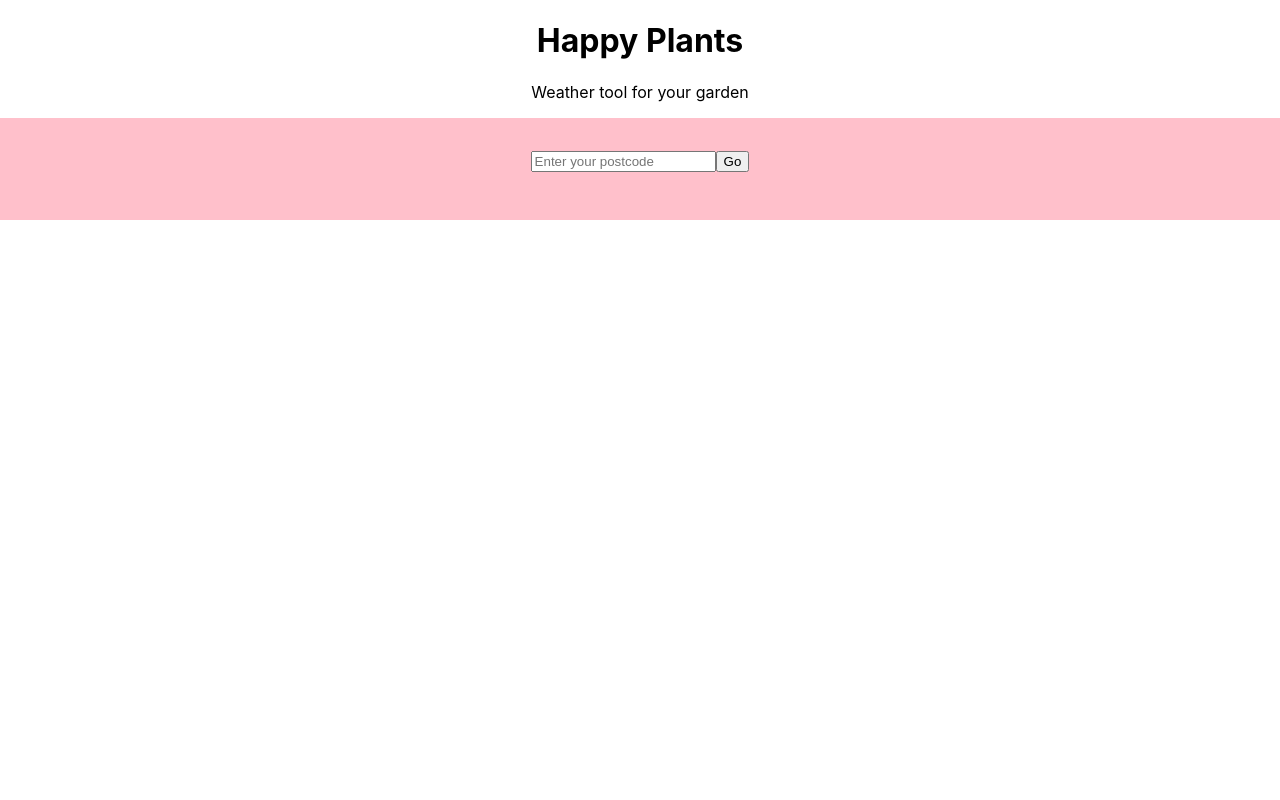
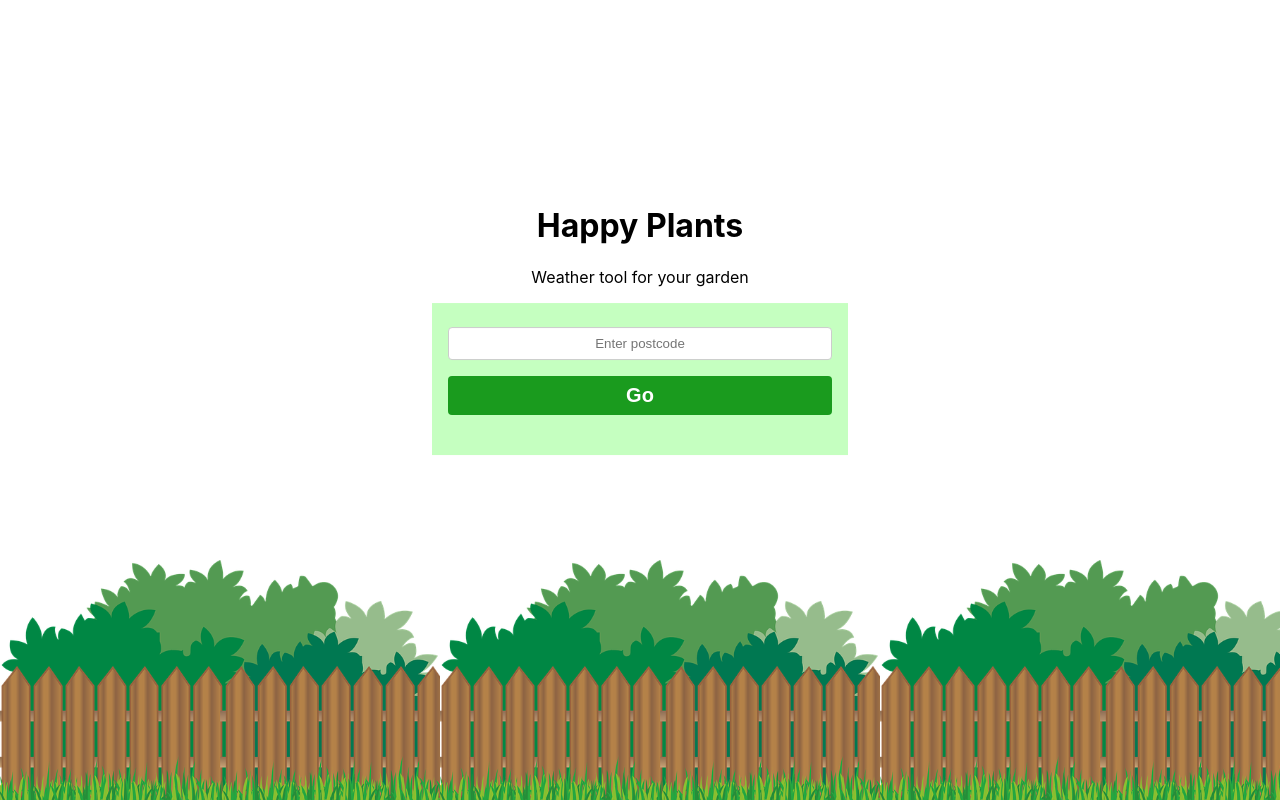
Before and after one commit to Peach-24/happy_plants, a React (Create React App) app: page / in a window 1280 px wide. Built offline with nearby package versions, Linux system fonts and the light colour scheme.

Commit message:
CSS changes

```diff
--- a/package.json
+++ b/package.json
@@ -7,7 +7,6 @@
     "@testing-library/react": "^11.1.0",
     "@testing-library/user-event": "^12.1.10",
     "axios": "^0.21.1",
-    "jest": "^26.6.3",
     "react": "^17.0.1",
     "react-dom": "^17.0.1",
     "react-scripts": "4.0.3",
--- a/src/App.css
+++ b/src/App.css
@@ -1,3 +1,35 @@
-.App {
+#background {
+  background-image: url("./assets/garden-fence.png");
+  background-repeat: repeat;
+  background-size: contain;
+  height: 30%;
+  width: 100%;
+  position: absolute;
+  bottom: 0;
+  left: 0;
+  z-index: 0;
+  padding: 0;
+  margin: 0;
+}
+
+#App {
   text-align: center;
+  height: 100%;
+  width: 100%;
 }
+
+.main-container {
+  padding: 2rem 10px;
+  width: 100%;
+  position: fixed;
+  top: 50%;
+  left: 50%;
+  transform: translate(-50%, -50%);
+  z-index: 2;
+  /* background-color: rgba(255, 255, 255, 0.233); */
+}
+
+.home {
+  position: fixed;
+  top: 40%;
+}
--- a/src/App.js
+++ b/src/App.js
@@ -1,6 +1,7 @@
 import React, { Component } from "react";
 import "./App.css";
 import axios from "axios";
+// import background from "src/assets/garden-fence.png";
 
 import Header from "./components/header/Header";
 import Form from "./components/form/Form";
@@ -75,25 +76,28 @@ export default class App extends Component {
       location_data,
     } = this.state;
     return (
-      <div className="App">
+      <div id="App">
+        <div id="background">
           {!form_submitted ? (
-          <>
+            <div className="main-container home">
               <Header type="home" />
               <Form
                 fetchWeather={this.fetchWeather}
                 postcode_error={postcode_error}
               />
-          </>
+            </div>
           ) : (
-          <>
+            <div className="main-container">
               <Header type="results" reset={this.reset} />
               <Results
                 current_weather={current_weather}
                 forecast_weather={forecast_weather}
                 location_data={location_data}
               />
-          </>
+            </div>
           )}
+        </div>
+        {/* <img src={background} alt={"background"} /> */}
       </div>
     );
   }
--- a/src/components/form/Form.js
+++ b/src/components/form/Form.js
@@ -5,8 +5,9 @@ export default function Form({ fetchWeather, postcode_error }) {
   return (
     <>
       <form id="postcode-form">
-        <input id="postcode-input" placeholder="Enter your postcode" />
+        <input id="postcode-input" placeholder="Enter postcode" />
         <button
+          id="submit-postcode"
           type="submit"
           onClick={(e) => {
             e.preventDefault();
--- a/src/components/form/styles.css
+++ b/src/components/form/styles.css
@@ -1,4 +1,31 @@
 #postcode-form {
-  background-color: pink;
-  padding: 2rem;
+  background-color: rgb(197, 255, 192);
+  min-width: 30%;
+  max-width: 200px;
+  margin: auto;
+  padding: 1rem;
 }
+
+#postcode-input {
+  width: 100%;
+  padding: 8px 14px;
+  margin: 8px 0;
+  display: inline-block;
+  border: 1px solid #ccc;
+  border-radius: 4px;
+  box-sizing: border-box;
+  text-align: center;
+}
+
+#submit-postcode {
+  width: 100%;
+  background-color: #1a9b1e;
+  color: white;
+  font-size: 20px;
+  font-weight: 600;
+  padding: 8px 14px;
+  margin: 8px 0;
+  border: none;
+  border-radius: 4px;
+  cursor: pointer;
+}
--- a/src/components/happiness/styles.css
+++ b/src/components/happiness/styles.css
@@ -1,5 +1,6 @@
 #happiness-results {
-  background-color: rgba(255, 255, 0, 0.322);
+  background-color: rgb(255, 208, 0);
   padding: auto;
   margin: 10px;
+  padding: 5px;
 }
--- a/src/components/header/styles.css
+++ b/src/components/header/styles.css
@@ -1,10 +1,12 @@
 #nav-header {
   display: flex;
-  background-color: darkgreen;
+  background-color: rgba(25, 189, 25, 0.678);
   align-items: right;
+  width: 100%;
 }
 
 #nav-header p {
   color: #fff;
+  font-weight: 700;
   margin: 5px 2rem;
 }
--- a/src/components/results/styles.css
+++ b/src/components/results/styles.css
@@ -1,7 +1,11 @@
 #location-info {
   background-color: lightblue;
-  padding: 1rem;
-  margin: 10px;
+  padding: 10px;
+  margin: 20px 10px 5px;
+}
+
+h3 {
+  margin: 0;
 }
 
 #results-breakdown {
--- a/src/components/weather/styles.css
+++ b/src/components/weather/styles.css
@@ -1,5 +1,5 @@
 #weather-info {
-  background-color: rgba(181, 231, 181, 0.548);
+  background-color: rgb(211, 226, 211);
   padding: 1rem;
   margin: 10px;
 }
```
Also changed, not shown: 1 other file (tests, documents, lock files or other folders). Lines whose indentation alone changed are shown as unchanged.
